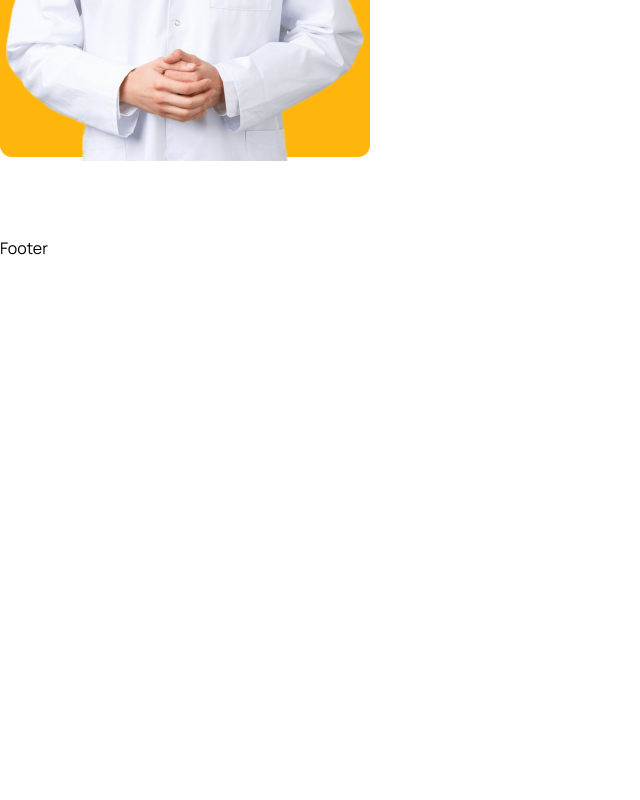
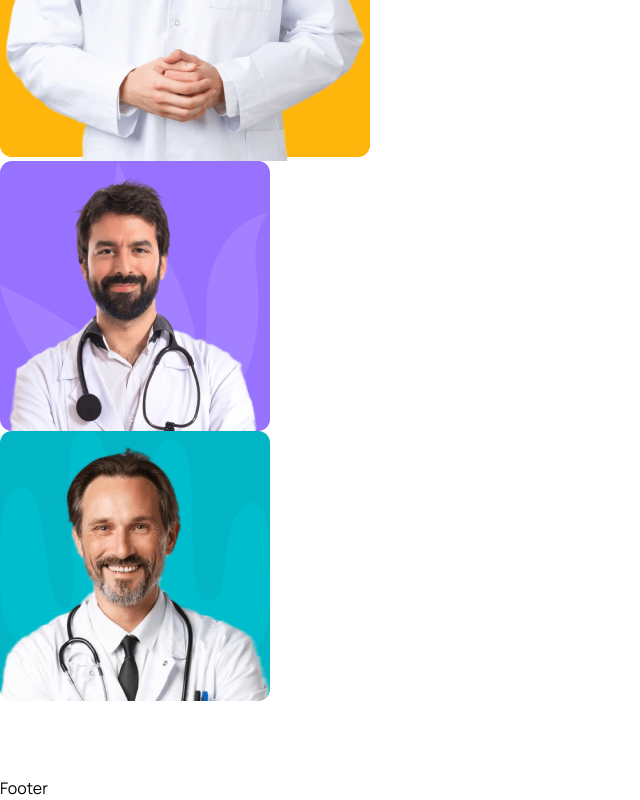
Before and after one commit to agt1984/atencionPsicologica, a React (Vite) app in the folder frontend/: page / in a window 1280 px wide. Shown: the part 835-1635 px from the top of the page, without its empty margins (0-640 px from the left). Before the commit the page ends 1095 px from the top, so only its background shows below. Built offline with nearby package versions, Linux system fonts and the light colour scheme; the HTML template or start-up script is replaced by a standard one.

Commit message:
Home modified, new image added

```diff
--- a/frontend/src/pages/Home.jsx
+++ b/frontend/src/pages/Home.jsx
@@ -1,6 +1,10 @@
 import React from 'react'
 
+//imagenes que deben cambiarse pero con la misma nomenclatura
 import heroImg01 from '../assets/images/hero-img01.png'; //Buscar una foto de Karla o de algun otro propfesional
+import heroImg02 from "../assets/images/hero-img02.png"; //Buscar una foto de Karla o de algun otro propfesional
+import heroImg03 from "../assets/images/hero-img03.png"; //Buscar una foto de Karla o de algun otro propfesional
+
 
 const Home = () => {
   return (
@@ -42,9 +46,13 @@ const Home = () => {
               </div>
               {/* === hero content === */}
 
-              <div className="flex">
+              <div className="flex gap-[30px] justify-end">
                 <div>
                   <img className="w-full" src={heroImg01} alt="" />
+                </div>
+                <div>
+                  <img src={heroImg02} alt="" className="w-full mb-[30px]" />
+                  <img src={heroImg03} alt="" className="w-full" />
                 </div>
               </div>
             </div>
```
